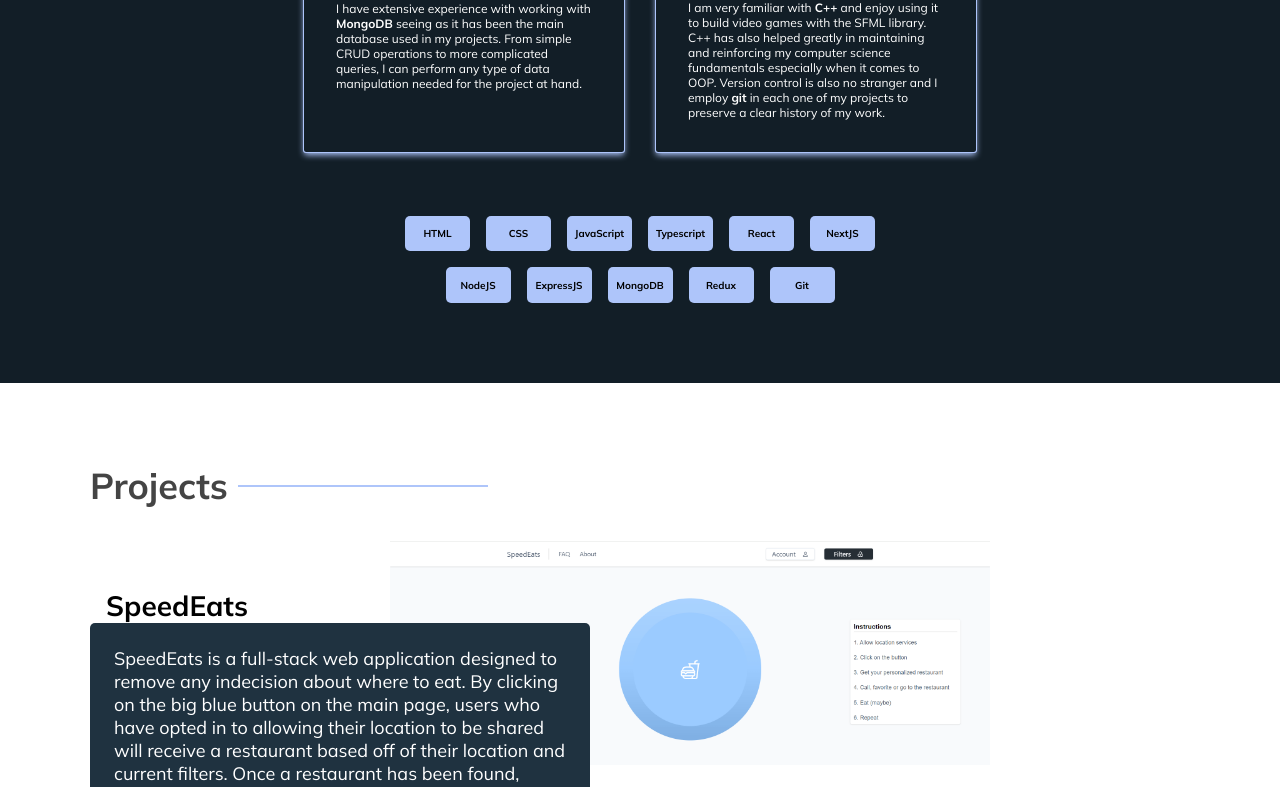
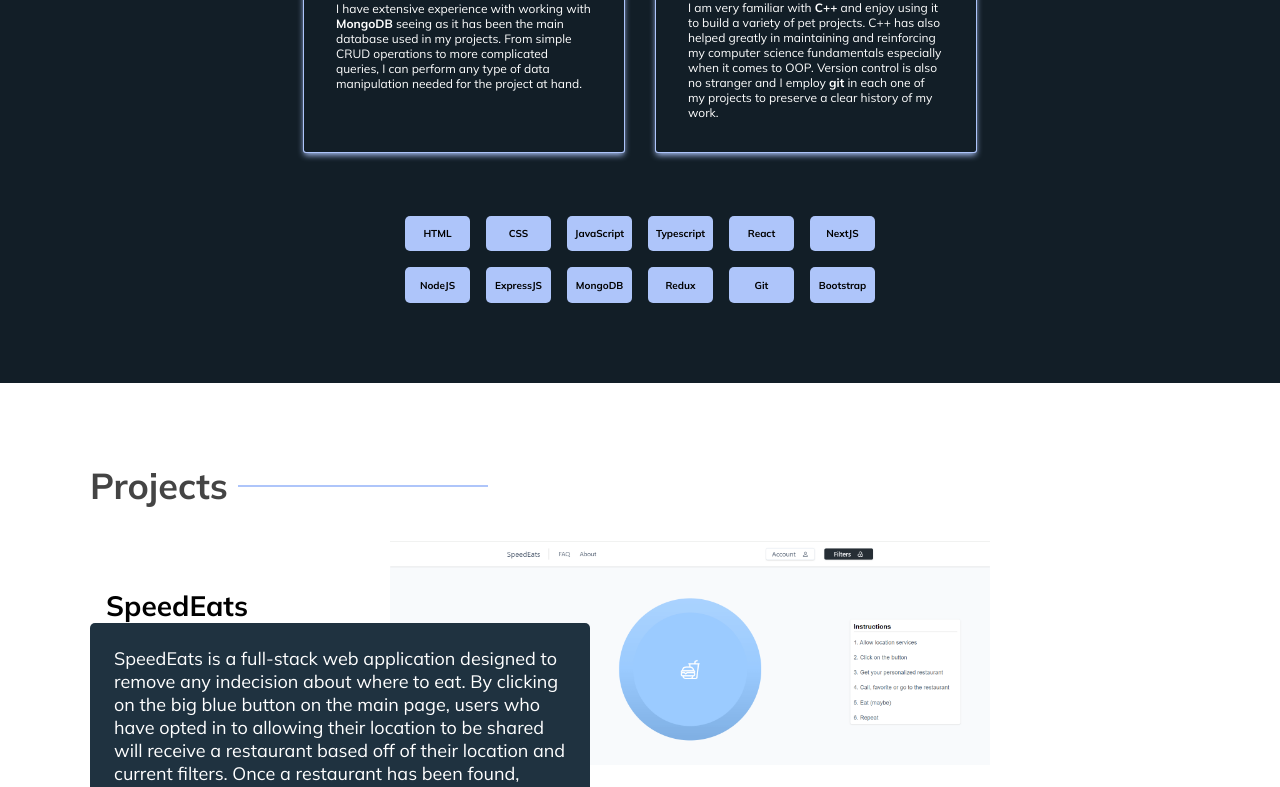
Before and after one commit to SamirOsAbdalla/portfoliov2, a Next.js app: page / in a window 1280 px wide. Shown: the part 2270-3057 px from the top of the page. Built offline with nearby package versions, Linux system fonts and the light colour scheme.

Commit message:
refactor: added bootstrap skill

```diff
--- a/src/Components/Skills/Skills.tsx
+++ b/src/Components/Skills/Skills.tsx
@@ -10,13 +10,14 @@ import cppLogo from "../../../public/c.svg"
 import gitLogo from "../../../public/git.svg"
 import nextJSLogo from "../../../public/nextjs.svg"
 import reactLogo from "../../../public/react.svg"
+import SkillsCard from './SkillsCard'
 import { motion } from "framer-motion"
 
 import { forwardRef } from 'react'
 import Image from 'next/image'
 
 const skillsArray = ["HTML", "CSS", "JavaScript", "Typescript", "React", "NextJS", "NodeJS"
-    , "ExpressJS", "MongoDB", "Redux", "Git"]
+    , "ExpressJS", "MongoDB", "Redux", "Git", "Bootstrap"]
 function Skills(props: any, ref: any) {
     return (
 
@@ -119,18 +120,17 @@ function Skills(props: any, ref: any) {
                                     <Image width={50} height={50} alt="css" src={cppLogo} />
                                 </div>
                                 <div className="skills__image">
-                                    <Image width={50} height={50} alt="css" src={gitLogo} />
+                                    <Image width={50} height={50} alt="git" src={gitLogo} />
                                 </div>
                             </div>
                             <div className="skills__card__title">
                                 Misc.
                             </div>
                             <p className="skills__paragraph">
-                                I am very familiar with <span className="skills__bold">C++</span> and enjoy using it to build video games with the SFML library.
+                                I am very familiar with <span className="skills__bold">C++</span> and enjoy using it to build a variety of pet projects.
                                 C++ has also helped greatly in maintaining and reinforcing my computer science fundamentals especially
                                 when it comes to OOP. Version control is also no stranger and I employ <span className="skills__bold">git</span> in each one of my projects
                                 to preserve a clear history of my work.
-
                             </p>
                         </div>
                     </div>
```
